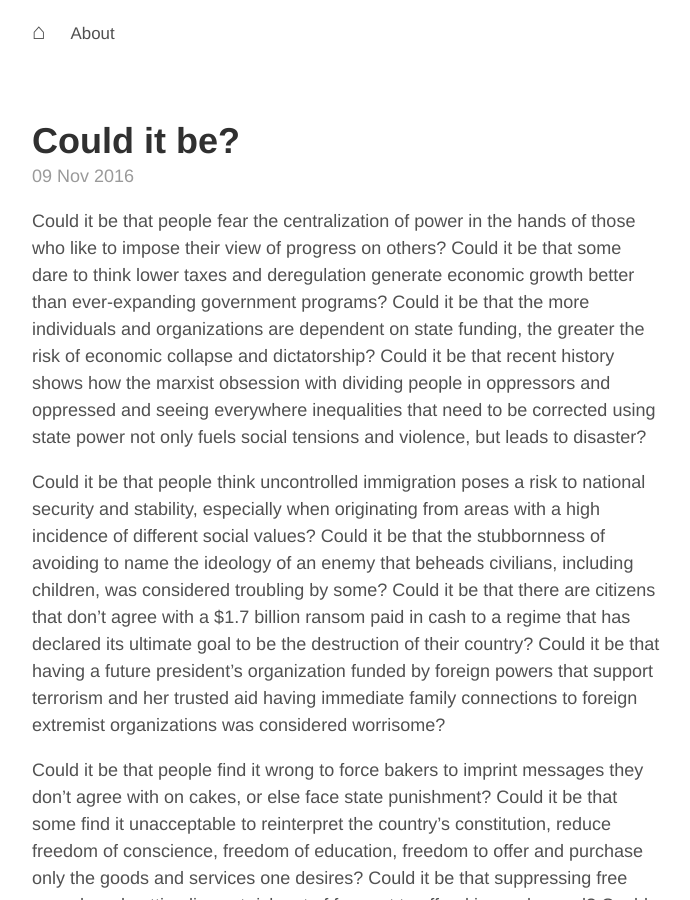
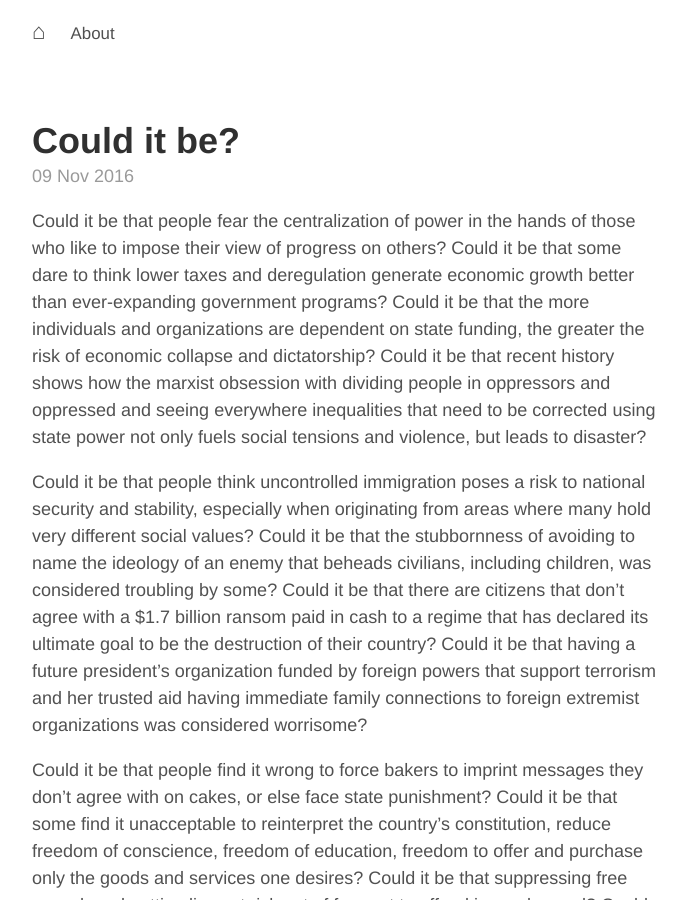
Before and after one commit to aoghina/aoghina.github.io, a Jekyll site: the page built from _posts/2016-11-09-could-it-be.md, in a window 1280 px wide and 900 px high. Shown: the whole window, without its empty margins (293-983 px from the left). Built offline with Jekyll 4.4.1, drawn with Linux system fonts in a browser that asks for light colours; comment, search, counter and statistics services are not loaded.

Commit message:
Update could it be

```diff
--- a/_posts/2016-11-09-could-it-be.md
+++ b/_posts/2016-11-09-could-it-be.md
@@ -9,7 +9,7 @@ Could it be that people fear the centralization of power in the hands of those w
 
  <!--more-->
 
- Could it be that people think uncontrolled immigration poses a risk to national security and stability, especially when originating from areas with a high incidence of different social values? Could it be that the stubbornness of avoiding to name the ideology of an enemy that beheads civilians, including children, was considered troubling by some? Could it be that there are citizens that don't agree with a $1.7 billion ransom paid in cash to a regime that has declared its ultimate goal to be the destruction of their country? Could it be that having a future president's organization funded by foreign powers that support terrorism and her trusted aid having immediate family connections to foreign extremist organizations was considered worrisome?
+ Could it be that people think uncontrolled immigration poses a risk to national security and stability, especially when originating from areas where many hold very different social values? Could it be that the stubbornness of avoiding to name the ideology of an enemy that beheads civilians, including children, was considered troubling by some? Could it be that there are citizens that don't agree with a $1.7 billion ransom paid in cash to a regime that has declared its ultimate goal to be the destruction of their country? Could it be that having a future president's organization funded by foreign powers that support terrorism and her trusted aid having immediate family connections to foreign extremist organizations was considered worrisome?
 
 Could it be that people find it wrong to force bakers to imprint messages they don't agree with on cakes, or else face state punishment? Could it be that some find it unacceptable to reinterpret the country's constitution, reduce freedom of conscience, freedom of education, freedom to offer and purchase only the goods and services one desires? Could it be that suppressing free speech and putting lives at risk out of fear not to offend is condemned? Could it be that people reject the shameless collusion between media and the establishment, the bias in academia, the propaganda, the falsified polls?
 
```
